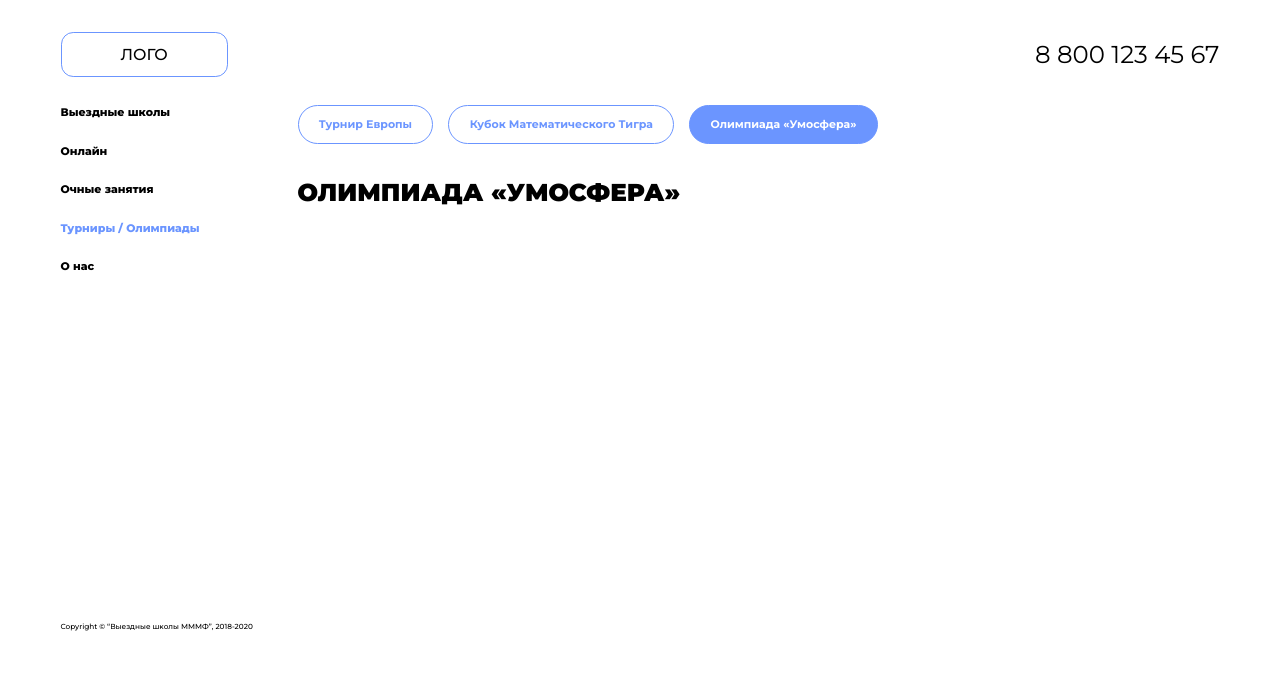
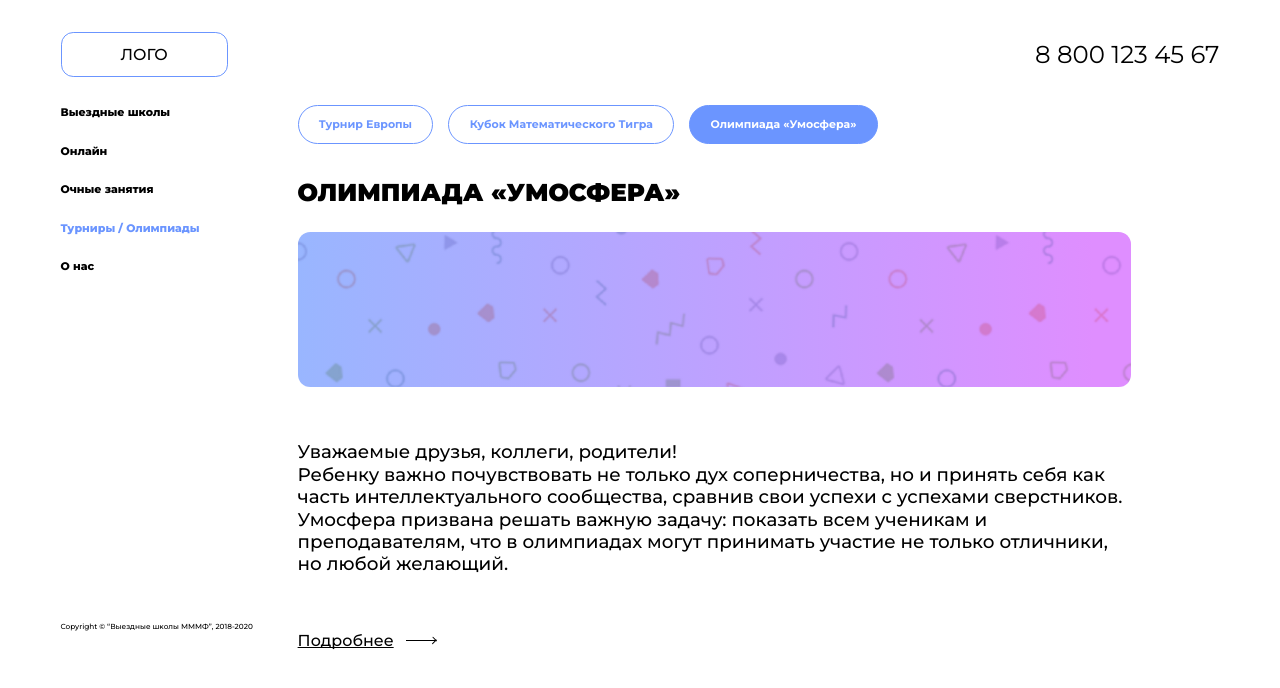
Before and after one commit to alehindev/work-team, a plain HTML site: page mmmf-camp/pages/olympiads.html in a window 1280 px wide. Both pictures are taken after a click on the button "Олимпиада «Умосфера»". Drawn offline with nearby package versions, Linux system fonts and the light colour scheme.

Commit message:
upd-sumo

```diff
--- a/mmmf-camp/pages/olympiads.html
+++ b/mmmf-camp/pages/olympiads.html
@@ -190,11 +190,28 @@
                     </div>
                 </article>
                 <article class="umosfera">
-
+                    <div class="umosfera__img"></div>
+                    <p class="umosfera__text">Уважаемые друзья, коллеги, родители!<br>
+                    Ребенку важно почувствовать не только дух соперничества, но и принять себя как часть интеллектуального сообщества,
+                    сравнив свои успехи с успехами сверстников. Умосфера призвана решать важную задачу: показать всем ученикам и
+                    преподавателям, что в олимпиадах могут принимать участие не только отличники, но любой желающий.</p>
+                    <a href="#" class="more-info">
+                        <div class="more-info__text">
+                            Подробнее
+                            <div class="arrow">
+                                <div class="arrow__body">
+                                </div>
+                                <div class="arrow__side">
+                                </div>
+                            </div>
+                        </div>
+                    </a>
                 </article>
 
-            </section>
-        </main>
+    </article>
+
+    </section>
+    </main>
     </div>
 </body>
 <script src="./../js/olympiads.js"></script>
--- a/mmmf-camp/styles/scss/olympiads_style.scss
+++ b/mmmf-camp/styles/scss/olympiads_style.scss
@@ -470,3 +470,50 @@ body {
     }
 
 }
+
+.umosfera{
+    display: flex;
+    flex-direction: column;
+    &__img {
+            height: 253/$rf * 1rem;
+            border-color: transparent;
+            border-width: 0px;
+            border-radius: (20/$rf)*1rem;
+	        position: relative;
+            margin-bottom: 60/$rf*1rem;
+		}
+        &__img::after {
+	        content: "";
+	        width: 100%;
+            height: 100%;
+	        position: absolute;
+	        top: 0;
+	        left: 0;
+            background: linear-gradient(90deg, #99B6FF 0%, #DF8EFF 95.5%);
+            mix-blend-mode: multiply;
+            border-radius: (20/$rf)*1rem;
+            z-index: -1;
+        }
+        &__img:before {
+            content: "";
+            width: 100%;
+            height: 100%;
+            position: absolute;
+            top: 0;
+            left: 0;
+            background-image: url("../../img/olympiads_jpg/umosfera.png");
+            background-repeat: no-repeat;
+            background-size: cover;
+            background-position: center;
+            border-radius: (20/$rf)*1rem;
+            z-index: -2;
+        }
+
+    &__text{
+
+        font-weight: 500;
+        font-size: 30/$rf *1rem;
+        font-style: normal;
+        line-height: 36.6/$rf *1rem;
+    }
+}
--- a/mmmf-camp/styles/scss/traveling-schools.scss
+++ b/mmmf-camp/styles/scss/traveling-schools.scss
@@ -249,7 +249,6 @@ body {
             z-index: -2;
         }
 
-
 		&__paragraph {
             font-family: Montserrat;
             font-size: 30/$rf*1rem;
```
Also changed, not shown: mmmf-camp/img/olympiads_jpg/umosfera.png (added), mmmf-camp/styles/css/olympiads_style.css.
